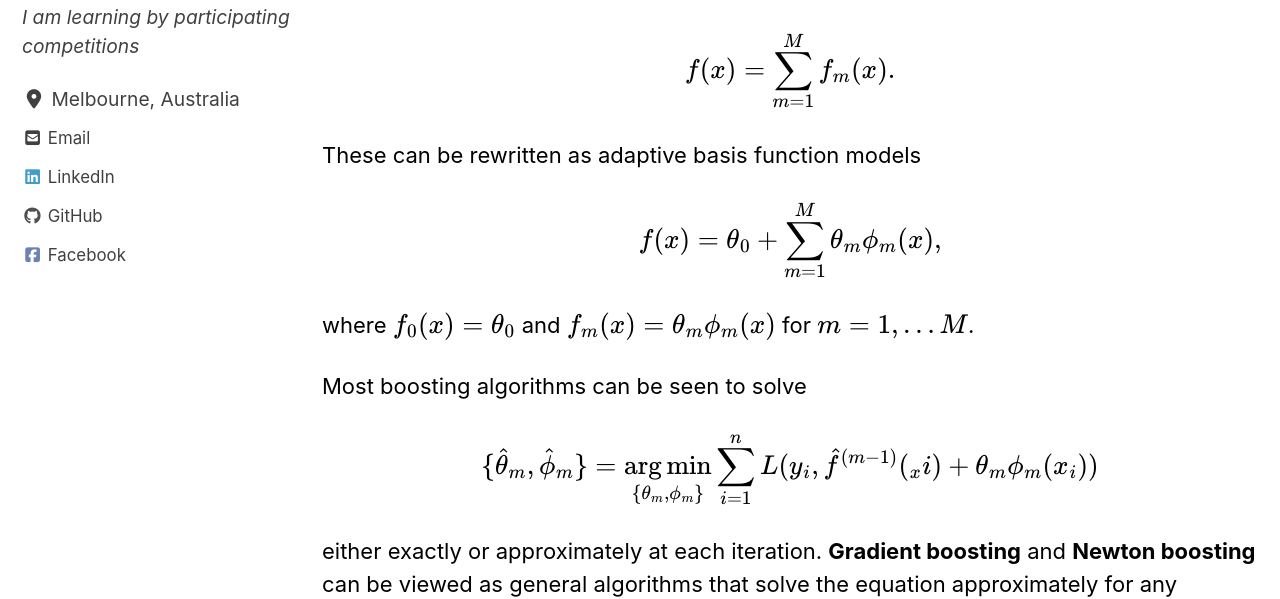
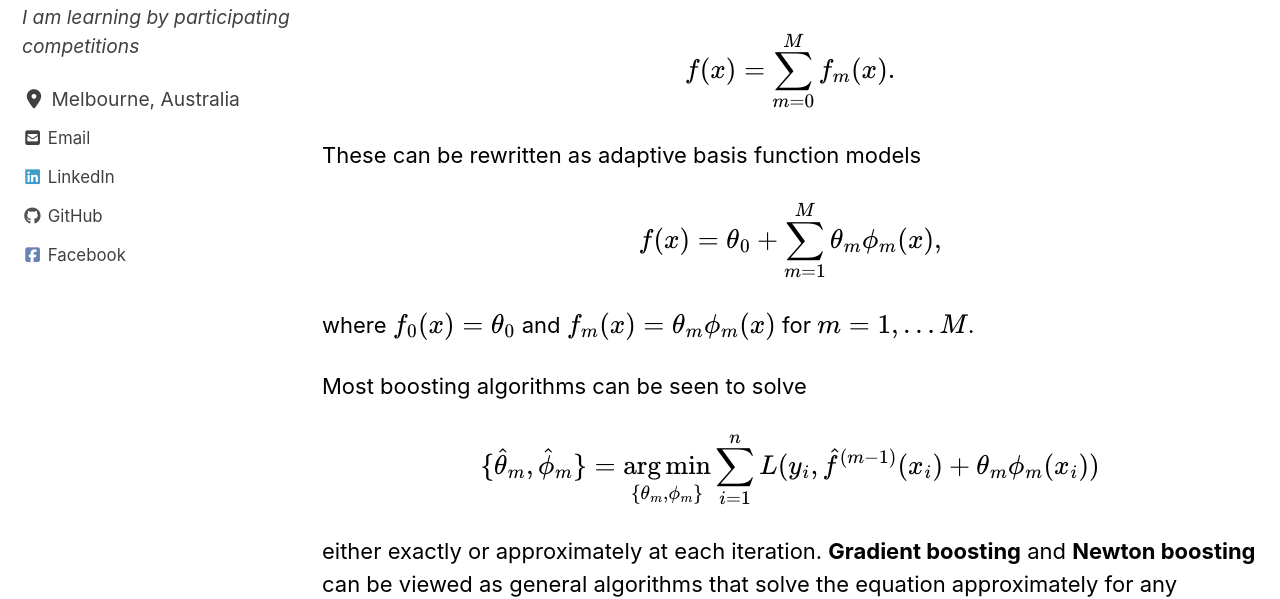
Before and after one commit to datasciblog/datasciblog.github.io, a Jekyll site: the page built from _posts/2020-02-26-tree-boosting-03.md, in a window 1280 px wide and 900 px high, scrolled down 10414 px. Shown: the part 229-828 px from the top of the window. Built offline with Jekyll 4.4.1, drawn with Linux system fonts in a browser that asks for light colours; cached includes are drawn as plain includes; nearby versions of some CDN libraries; formulas are drawn with MathJax 3.

Commit message:
Update 2020-02-26-tree-boosting-03.md

```diff
--- a/_posts/2020-02-26-tree-boosting-03.md
+++ b/_posts/2020-02-26-tree-boosting-03.md
@@ -245,7 +245,7 @@ $$h_m(x) = E \left[ \frac{\partial^2 L(Y,f(x))}{\partial f(x)^2} | X=x \right]_{
 
 As seen from the previous sections, boosting fits ensemble models of the kind
 
-$$f(x) =  \sum\limits_{m=1}^M f_m(x).$$
+$$f(x) =  \sum\limits_{m=0}^M f_m(x).$$
 
 These can be rewritten as adaptive basis function models
 
@@ -255,7 +255,7 @@ where $f_0(x) = \theta_0$ and $f_m(x) = \theta_m \phi_m(x)$ for $m = 1, ...M$.
 
 Most boosting algorithms can be seen to solve
 
-$$ \{ \hat{\theta}_m, \hat{\phi}_m \} = \underset{ \{ \theta_m, \phi_m \} }{\arg\min} \sum\limits_{i=1}^n L(y_i, \hat{f}^{(m−1)}(_xi) + \theta_m \phi_m(x_i))$$
+$$ \{ \hat{\theta}_m, \hat{\phi}_m \} = \underset{ \{ \theta_m, \phi_m \} }{\arg\min} \sum\limits_{i=1}^n L(y_i, \hat{f}^{(m−1)}(x_i) + \theta_m \phi_m(x_i))$$
 
 either exactly or approximately at each iteration. **Gradient boosting** and **Newton boosting** can be viewed as general algorithms that solve the equation approximately for any suitable loss function. Also, gradient boosting and Newton boosting can be viewed as *empirical versions* of the numerical optimization algorithms in function space we developed above.
 
```
